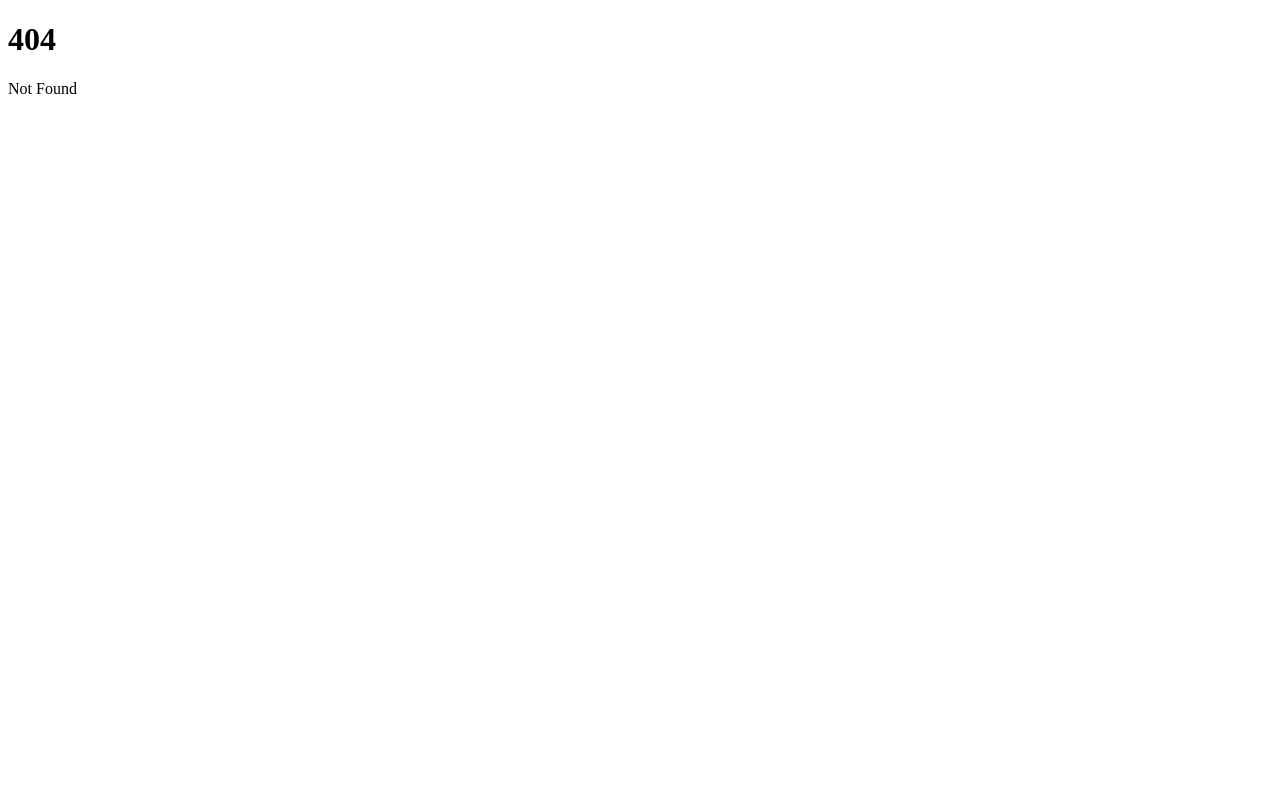
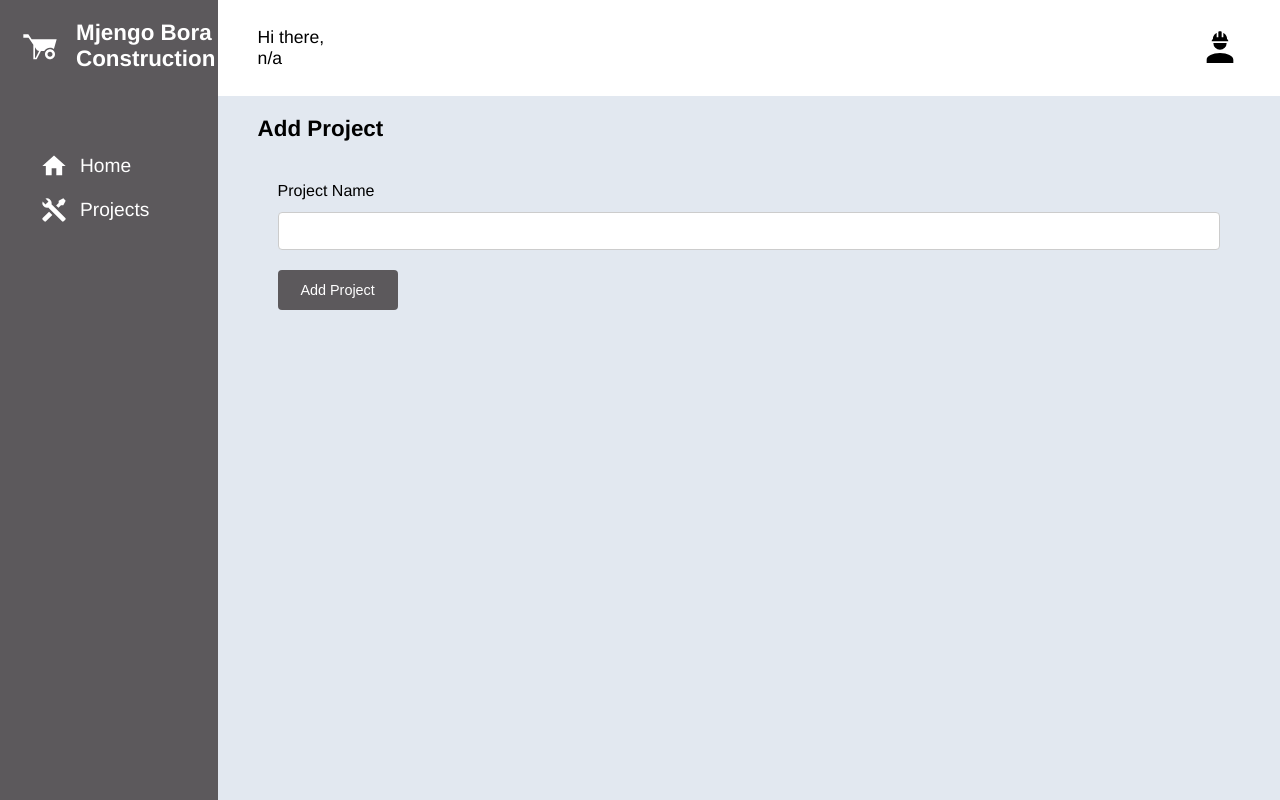
Before and after one commit to Donjerzy/construction-management, a SvelteKit app in the folder front-end/web/: page /project-add in a window 1280 px wide. Before the commit this address had no page. Built offline with nearby package versions, Linux system fonts and the light colour scheme.

Commit message:
Add create project page

```diff
--- a/front-end/web/package.json
+++ b/front-end/web/package.json
@@ -14,5 +14,8 @@
 		"svelte": "^4.2.7",
 		"vite": "^5.0.3"
 	},
-	"type": "module"
+	"type": "module",
+	"dependencies": {
+		"svelte-modals": "^1.3.0"
+	}
 }
--- /dev/null
+++ b/front-end/web/src/components/button.svelte
@@ -0,0 +1,29 @@
+<script>
+    export let label;
+    export let height;
+    export let width;
+    export let fontSize;
+    export let padding;
+</script>
+
+<button on:click class="button" style="--height: {height}px; --width:{width}px; --f-size:{fontSize}; --padd:{padding}px">
+    {label}
+</button>
+
+
+<style>
+    button {
+        background-color: var(--primary-clr);
+        border: none;
+        color: white;
+        height: var(--height);
+        width: var(--width);;
+        padding: var(--padd);
+        border-radius: 4px;
+        font-size: var(--f-size);
+    }
+    button:hover {
+        cursor: pointer;
+        background-color: var(--tertiary-clr);
+    }
+</style>
--- /dev/null
+++ b/front-end/web/src/components/loading-component.svelte
@@ -0,0 +1,44 @@
+<div id="loader-div">
+    <span class="loader"></span>
+</div>
+
+
+<style>
+     #loader-div {
+        display: flex;
+        justify-content: center;
+    }
+    .loader {
+        width: 48px;
+        height: 48px;
+        display: inline-block;
+        position: relative;
+    }
+    .loader::after,
+    .loader::before {
+        content: '';
+        box-sizing: border-box;
+        width: 48px;
+        height: 48px;
+        border-radius: 50%;
+        border: 2px solid black;
+        position: absolute;
+        left: 0;
+        top: 0;
+        animation: animloader 2s linear infinite;
+    }
+    .loader::after {
+        animation-delay: 1s;
+    }
+
+    @keyframes animloader {
+        0% {
+            transform: scale(0);
+            opacity: 1;
+        }
+        100% {
+            transform: scale(1);
+            opacity: 0;
+        }
+    }
+</style>
--- /dev/null
+++ b/front-end/web/src/pages/AddProject.svelte
@@ -0,0 +1,129 @@
+<script>
+    import AdminComponent from "../components/admin-component.svelte";
+    import {firstName, accessToken, loggedIn} from '../stores.js'
+    import { get } from "svelte/store";
+    import Button from "../components/button.svelte";
+    import Loader from "../components/loading-component.svelte";
+    import { notifications } from "../lib/notification";
+    import Toast from '../components/toast.svelte'
+    let appName = "Mjengo Bora Construction";
+    let title = "Add Project";
+    let loading = false;
+    let projectName = "";
+
+
+    function hasOnlyLetters(inputString) {
+        return /^[a-zA-Z\s]*$/.test(inputString);
+    }
+
+    async function addProject(name) {
+        loading = true;
+        let error = false;
+        let existsError = false;
+        await fetch('http://localhost:8080/api/v1/project/add', {
+            method: 'POST',
+            headers: {
+                'Content-Type': 'application/json',
+                'Authorization': `Bearer ${get(accessToken)}`
+            },
+            body: JSON.stringify( {
+                name: name.toLowerCase()
+            })
+        }).then(response=> {
+            loading = false;
+            if(response.status === 400) {
+                existsError = true;
+                return
+            }
+            if(!response.ok) {
+                error = true;
+                return
+            } else {
+                error = false;
+                existsError = false;
+                notifications.success("Project added successfully", 1000);
+                projectName = "";
+                return;
+            }
+        }).catch(error=> {
+            loading = false;
+            notifications.danger("Could make request to server", 1000)
+        })
+        if(existsError) {
+            notifications.danger("Project Already Exists", 1000);
+        }
+        if(error) {
+            firstName.set("");
+            accessToken.set("");
+            loggedIn.set("false");
+            window.location.replace('/');
+        }
+
+    }
+
+
+    function validateInput() {
+        if(projectName.length === 0) {
+            notifications.danger("Project name cannot be empty", 1000);
+            return;
+        }
+        if(!hasOnlyLetters(projectName)) {
+            notifications.danger("Project name has invalid characters", 1000);
+            return;
+        }
+        addProject(projectName);
+    }
+
+
+
+
+</script>
+
+
+<Toast />
+
+
+<AdminComponent appName={appName} contentTitle={title} userFirstName={get(firstName)}>
+    <div class="container">
+        <form>
+            <div class="form-row">
+                <label for="project_name">Project Name</label>
+                <input type="text" id="project_name" bind:value={projectName}>
+            </div>
+            <div class="form-row">
+                {#if loading}
+                    <Loader />
+                {:else}
+                    <Button
+                    height=40 width=120 label="Add Project" fontSize="0.9rem" padding="8px"
+                    on:click={validateInput} />
+                {/if}
+
+            </div>
+        </form>
+    </div>
+</AdminComponent>
+
+
+<style>
+    .container {
+        border: none;
+        padding: 20px;
+        margin-top: 20px;
+        min-height: 50%;
+    }
+    .form-row {
+        display: flex;
+        flex-direction: column;
+        justify-content: center;
+        gap: 12px;
+        margin-bottom: 20px;
+    }
+    input {
+        border: 1px solid #ccc;
+        height: 28px;
+        border-radius: 4px;
+        padding: 4px;
+        padding-left: 12px;
+    }
+</style>
--- /dev/null
+++ b/front-end/web/src/routes/project-add/+page.svelte
@@ -0,0 +1,9 @@
+<script>
+    import AddProject from "../../pages/AddProject.svelte";
+</script>
+
+<svelte:head>
+    <title>Add Project</title>
+</svelte:head>
+
+<AddProject />
```
Also changed, not shown: front-end/web/src/pages/Project.svelte (+21 -3 lines), 1 other file (tests, documents, lock files or other folders).
